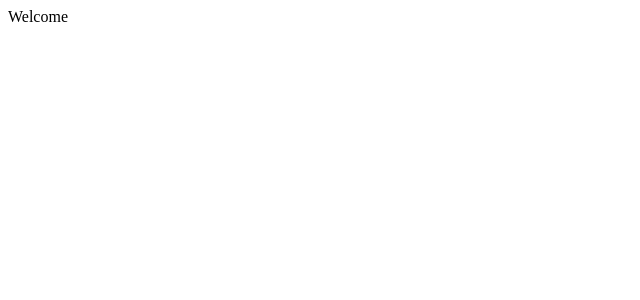
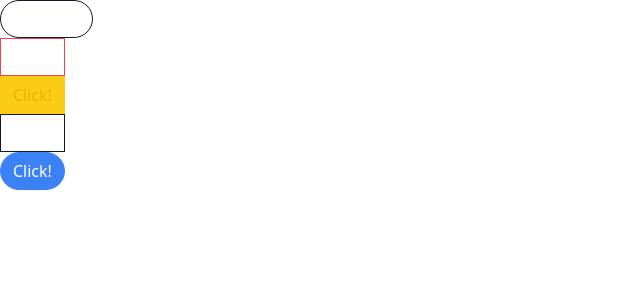
Before and after one commit to amydev-me/jsx, a React (Create React App) app in the folder comps/: page / in a window 1280 px wide. Shown: the top 300 px of the page, without its empty margins (0-640 px from the left). Built offline with nearby package versions, Linux system fonts and the light colour scheme.

Commit message:
Button styling with tailwind

```diff
--- a/comps/package.json
+++ b/comps/package.json
@@ -6,8 +6,10 @@
     "@testing-library/jest-dom": "^5.17.0",
     "@testing-library/react": "^13.4.0",
     "@testing-library/user-event": "^13.5.0",
+    "classnames": "^2.5.1",
     "react": "^18.2.0",
     "react-dom": "^18.2.0",
+    "react-icons": "^4.12.0",
     "react-scripts": "5.0.1",
     "web-vitals": "^2.1.4"
   },
@@ -34,5 +36,8 @@
       "last 1 firefox version",
       "last 1 safari version"
     ]
+  },
+  "devDependencies": {
+    "tailwindcss": "^3.4.0"
   }
 }
--- a/comps/src/App.js
+++ b/comps/src/App.js
@@ -1,6 +1,28 @@
+import Button from "./Button";
+
 function App() {
     return (
-        <div>Welcome</div>
+        <div>
+            <div>
+                <Button secondary outline  rounded>Click Me!</Button>
+            </div>
+
+            <div>
+                <Button danger  outline>Click!</Button>
+            </div>
+
+            <div>
+                <Button warning  outline>Click!</Button>
+            </div>
+
+            <div>
+                <Button secondary  outline>Click!</Button>
+            </div>
+
+            <div>
+                <Button primary  rounded>Click!</Button>
+            </div>
+        </div>
     );
 }
 
--- /dev/null
+++ b/comps/src/Button.js
@@ -0,0 +1,51 @@
+import className from 'classnames';
+
+function Button({
+  children,
+  primary,
+  secondary,
+  success,
+  warning,
+  danger,
+  outline,
+  rounded
+}) {
+
+  const classes = className('px-3 py-1.5 border', {
+    'border-blue-500 bg-blue-500 text-white': primary,
+    'border-gray-900 bg-gray-900 text-white': secondary,
+    'border-green-500 bg-green-500 text-white': success,
+    'border-yellow-400 bg-yellow-400 text-white': warning,
+    'border-red-500 bg-red-500 text-white': danger,
+    'rounded-full':rounded,
+    'bg-white' : outline,
+    'text-blue-500' : outline && primary,
+    'text-gray-500' : outline && secondary,
+    'text-green-500' : outline && success,
+    'text-yellow-500' : outline && warning,
+    'text-red-500' : outline && danger,
+  });
+
+  return  <button className={ classes }>
+            {children}
+          </button>
+}
+
+Button.propTypes = {
+  checkVariationValue: ({ primary, secondary, success, warning, danger }) => {
+    const count =
+      Number(!!primary) +
+      Number(!!secondary) +
+      Number(!!warning) +
+      Number(!!success) +
+      Number(!!danger);
+
+    if (count > 1) {
+      return new Error(
+        'Only one of primary, secondary, success, warning, danger can be true'
+      );
+    }
+  },
+};
+
+export default Button;
--- /dev/null
+++ b/comps/src/index.css
@@ -0,0 +1,3 @@
+@tailwind base;
+@tailwind components;
+@tailwind utilities;
--- a/comps/src/index.js
+++ b/comps/src/index.js
@@ -1,7 +1,7 @@
 import React from 'react';
 import ReactDOM from 'react-dom/client';
 import App from './App';
-
+import '../src/index.css'
 const el = document.getElementById('root');
 const root = ReactDOM.createRoot(el);
 
--- /dev/null
+++ b/comps/tailwind.config.js
@@ -0,0 +1,10 @@
+/** @type {import('tailwindcss').Config} */
+module.exports = {
+  content: [
+    "./src/**/*.{js,jsx,ts,tsx}",
+  ],
+  theme: {
+    extend: {},
+  },
+  plugins: [],
+}
```
Also changed, not shown: 1 other file (tests, documents, lock files or other folders).
